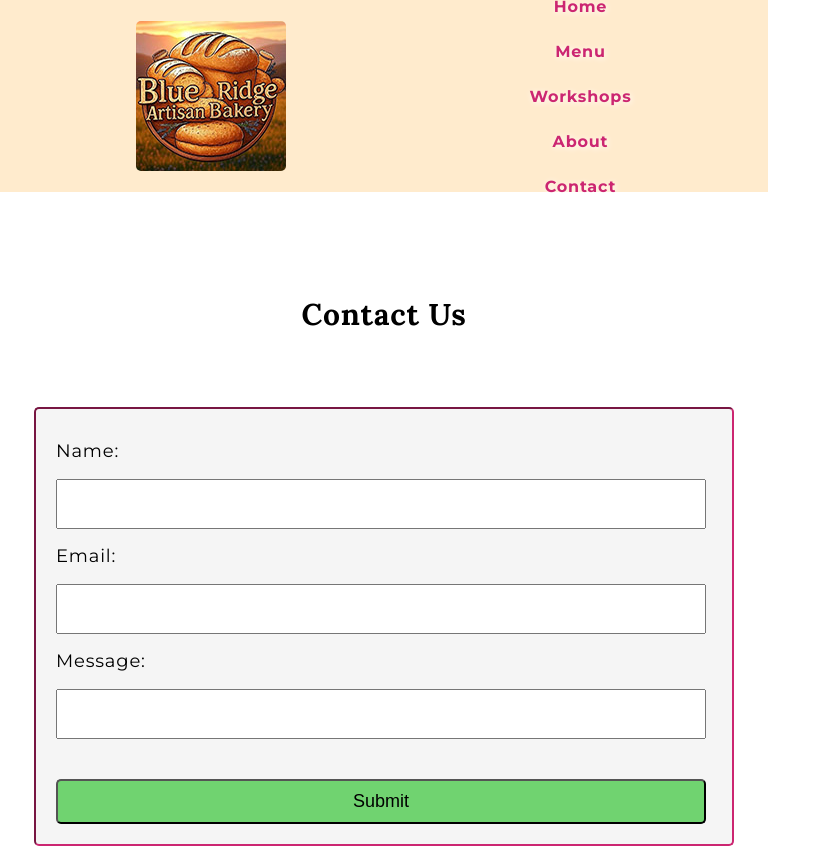
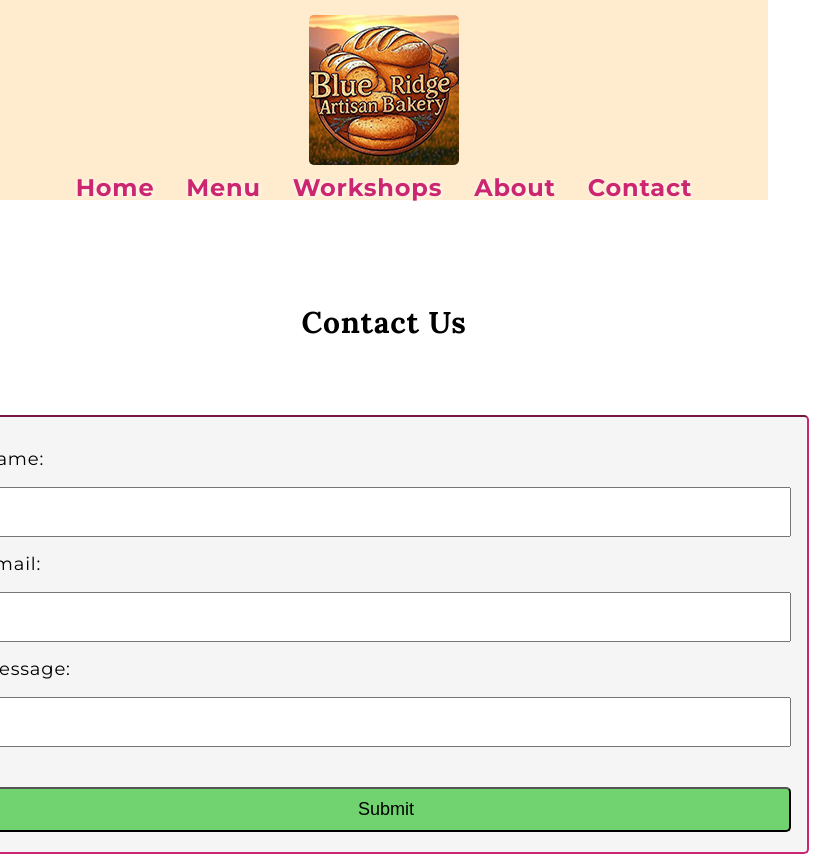
Before and after one commit to kconley99/blueridgebakery, a plain HTML site: page contact.html in a window 768 px wide. Shown: the top 854 px of the page, 839 px wide, since content can reach past the window. Drawn offline with Linux system fonts and the light colour scheme.

Commit message:
edited 9.13

```diff
--- a/styles.css
+++ b/styles.css
@@ -298,35 +298,34 @@ input {
     transition: 0.3s ease;
 }
 
-@media (min-width: 768px) {
-    .nav-links li {
-        font-size: 20px;
+/* media queries  */
+
+@media (max-width: 768px) {
+
+    .container {
+        flex-direction: column;
+        height: 200px;
     }
 
     .card {
         width: 600px;
     }
 
-    #contact-form {
-        width: 700px;
-    }
-
-    #contact-form input, #contact-form button {
-        width: 650px;
+    p {
+        width: 600px;
     }
 }
 
-@media (min-width: 425px) {
-    .nav-links {
+@media (max-width: 425px) {
+
+    .foot-container {
         flex-direction: column;
-        gap: 0;
+        gap: 20px;
     }
 
-    .nav-links li {
-        font-size: 16px;
-    }
 
-    .container {
-        max-height: 16rem;
-    }
+
+
+
+
 }
```
